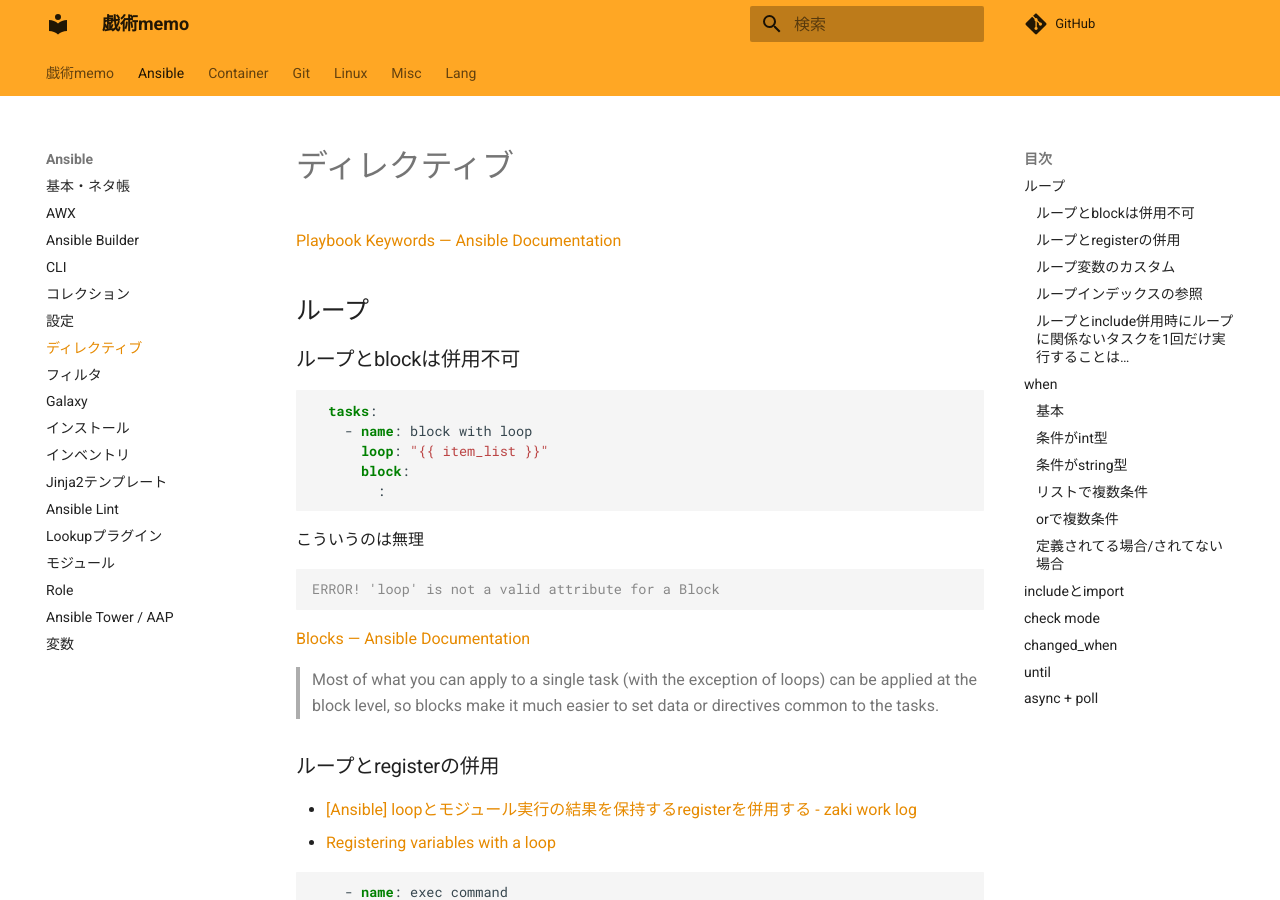
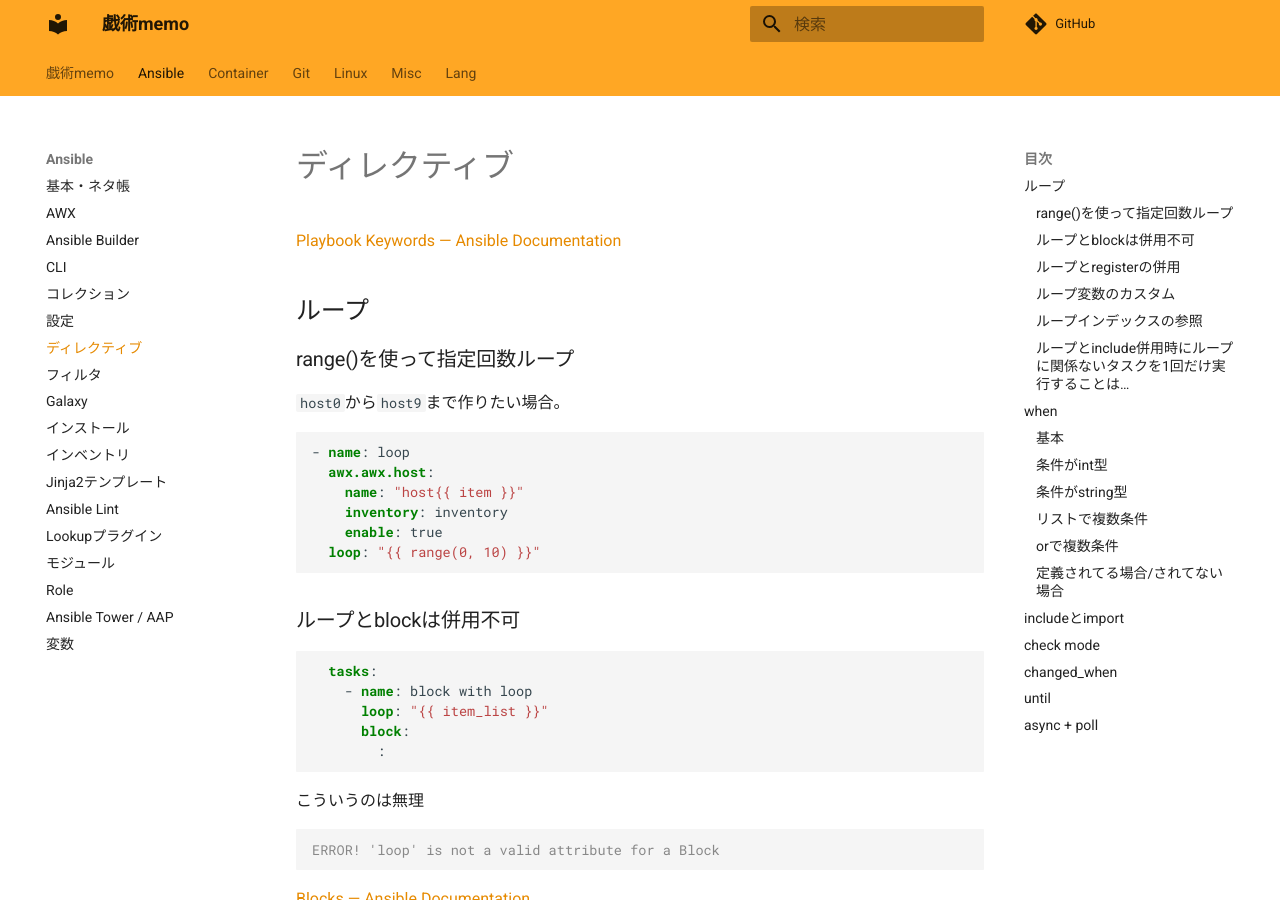
Before and after one commit to zaki-lknr/docs, an MkDocs documentation site: the page built from docs/Ansible/directives.md, in a window 1280 px wide and 900 px high. Built offline with MkDocs 1.6.1 and Material for MkDocs 9.7.7, drawn with Linux system fonts in a browser that asks for light colours; comment, search, counter and statistics services are not loaded.

Commit message:
add: ansible/directives: 指定回数ループ

````diff
--- a/docs/Ansible/directives.md
+++ b/docs/Ansible/directives.md
@@ -3,6 +3,19 @@
 [Playbook Keywords — Ansible Documentation](https://docs.ansible.com/ansible/latest/reference_appendices/playbooks_keywords.html)
 
 ## ループ
+
+### range()を使って指定回数ループ
+
+`host0`から`host9`まで作りたい場合。
+
+```yaml
+- name: loop
+  awx.awx.host:
+    name: "host{{ item }}"
+    inventory: inventory
+    enable: true
+  loop: "{{ range(0, 10) }}"
+```
 
 ### ループとblockは併用不可
 
````
